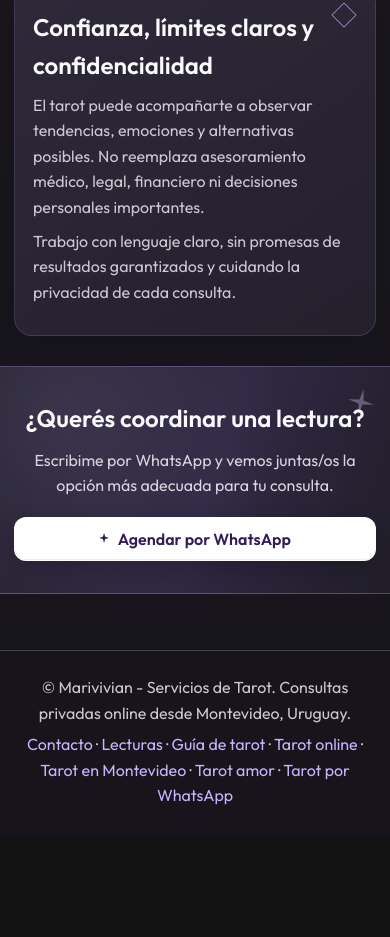
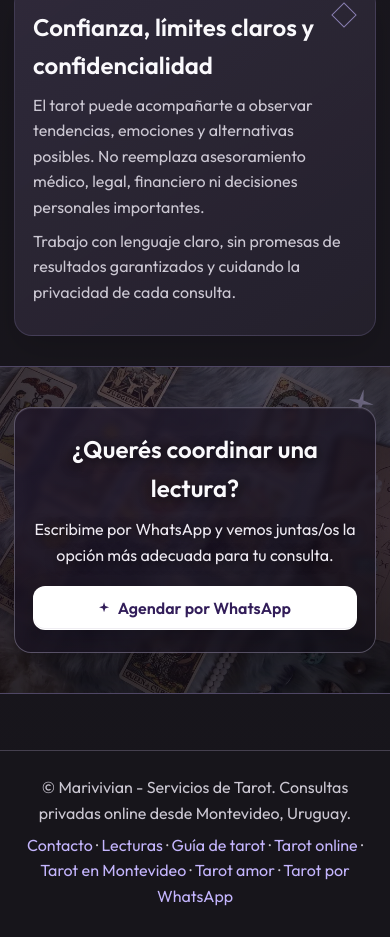
Before and after one commit to Daegon13/Servicio-de-Tarot, a website: page index.html in a window 390 px wide. Shown: the part 4755-5692 px from the top of the page. Before the commit the page ends 5592 px from the top, so only its background shows below. Drawn offline with Linux system fonts and the light colour scheme.

Commit message:
Improve mobile tarot CTA background

```diff
--- a/css/styles.css
+++ b/css/styles.css
@@ -509,6 +509,46 @@ a.btn[data-event^="click_whatsapp"]:focus-visible{
   }
   .main > .cta-band{width:100%;border-radius:0;padding:32px 14px;margin-top:30px}
   .main > .cta-band .container{width:100%}
+
+  /* Carry the desktop tarot atmosphere into the final CTA without competing with its copy. */
+  .main > .cta-band.tarot-bg{
+    isolation:isolate;
+    min-height:250px;
+    display:flex;
+    align-items:center;
+    padding-block:40px;
+    background:#211d2a;
+  }
+  .main > .cta-band.tarot-bg::before{
+    content:'';
+    position:absolute;
+    inset:0;
+    z-index:0;
+    background-image:
+      linear-gradient(180deg,rgba(22,15,30,.5) 0%,rgba(45,29,61,.42) 48%,rgba(15,12,20,.68) 100%),
+      linear-gradient(90deg,rgba(25,18,34,.54),rgba(67,42,91,.28),rgba(20,16,27,.58)),
+      url('../images/marivivian-tarot-fondo.webp');
+    background-position:center,center,center 58%;
+    background-repeat:no-repeat;
+    background-size:cover;
+    filter:saturate(.9) contrast(1.03) brightness(.82);
+    pointer-events:none;
+  }
+  .main > .cta-band.tarot-bg .container{
+    max-width:680px;
+    padding:22px 18px;
+    border:1px solid rgba(228,220,255,.3);
+    border-radius:17px;
+    background:linear-gradient(145deg,rgba(31,22,42,.76),rgba(18,15,24,.7));
+    box-shadow:0 18px 38px rgba(5,3,8,.28),inset 0 1px rgba(255,255,255,.08);
+    -webkit-backdrop-filter:blur(3px) saturate(1.05);
+    backdrop-filter:blur(3px) saturate(1.05);
+  }
+  .main > .cta-band.tarot-bg h2,
+  .main > .cta-band.tarot-bg p{
+    text-shadow:0 2px 12px rgba(5,3,8,.82);
+  }
+  .main > .cta-band.tarot-bg p{color:#eeeaf2}
   .section-panel,.content-section{margin-top:30px}
   .grid{grid-template-columns:1fr;gap:14px}
   .card{padding:19px;background:linear-gradient(145deg,#332e3e,#292530);border-color:#514a5e}
```
